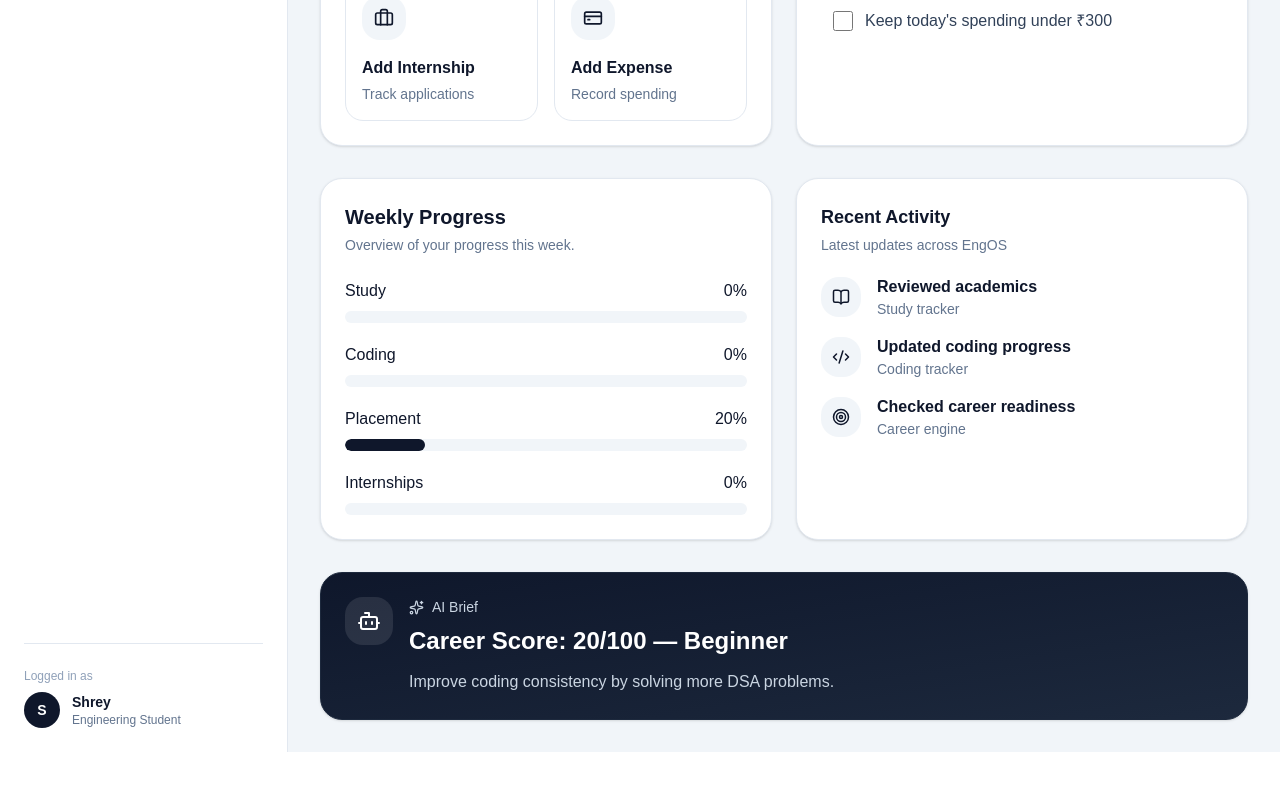
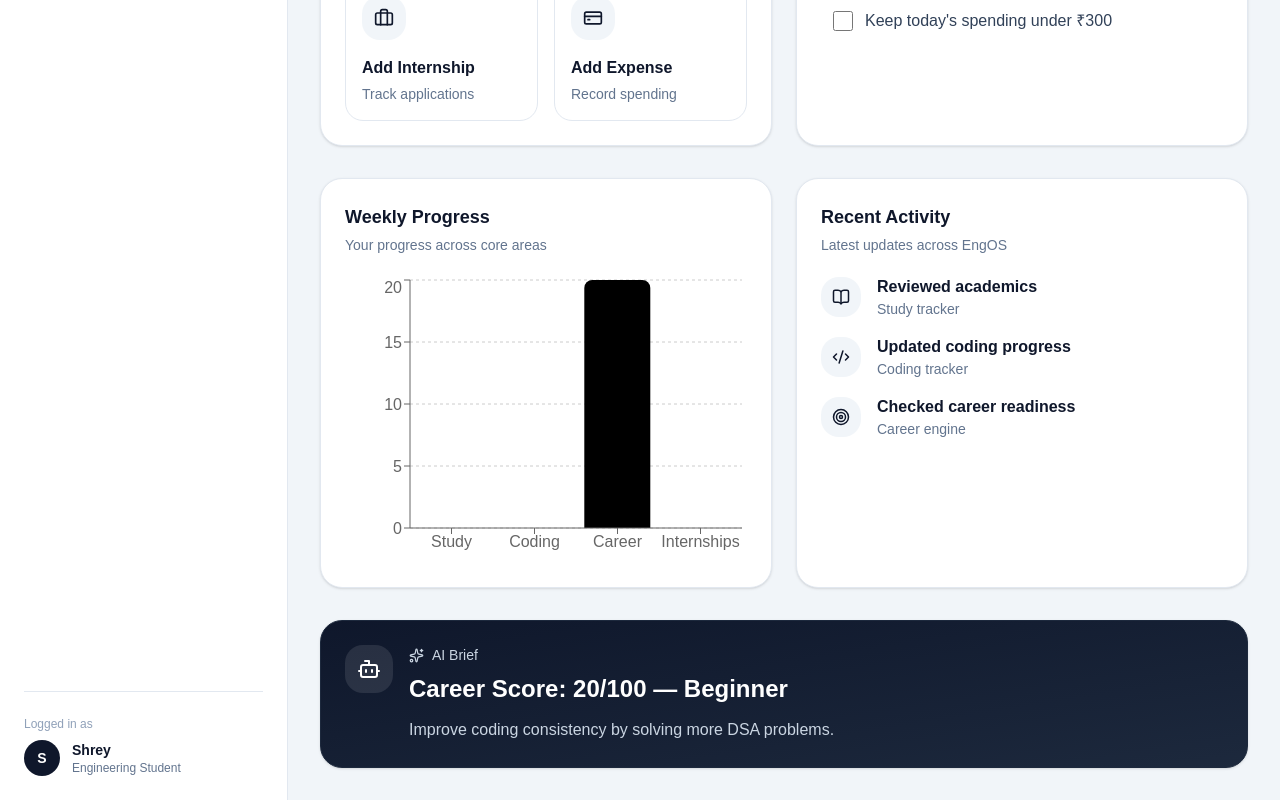
Before and after one commit to SHREYA-DASS926/engineering-os, a React (Vite) app: page / in a window 1280 px wide. Shown: the part 988-1788 px from the top of the page. Before the commit the page ends 1740 px from the top, so only its background shows below. Built offline with nearby package versions, Linux system fonts and the light colour scheme.

Commit message:
feat(dashboard): add analytics chart widget

```diff
--- /dev/null
+++ b/src/components/widgets/AnalyticsChartWidget.tsx
@@ -0,0 +1,49 @@
+import {
+  Bar,
+  BarChart,
+  CartesianGrid,
+  ResponsiveContainer,
+  Tooltip,
+  XAxis,
+  YAxis,
+} from "recharts";
+
+import Widget from "./Widget";
+import WidgetHeader from "./WidgetHeader";
+
+type ChartItem = {
+  name: string;
+  value: number;
+};
+
+type AnalyticsChartWidgetProps = {
+  title: string;
+  subtitle?: string;
+  data: ChartItem[];
+};
+
+function AnalyticsChartWidget({
+  title,
+  subtitle,
+  data,
+}: AnalyticsChartWidgetProps) {
+  return (
+    <Widget>
+      <WidgetHeader title={title} subtitle={subtitle} />
+
+      <div className="h-72">
+        <ResponsiveContainer width="100%" height="100%">
+          <BarChart data={data}>
+            <CartesianGrid strokeDasharray="3 3" vertical={false} />
+            <XAxis dataKey="name" />
+            <YAxis />
+            <Tooltip />
+            <Bar dataKey="value" radius={[8, 8, 0, 0]} />
+          </BarChart>
+        </ResponsiveContainer>
+      </div>
+    </Widget>
+  );
+}
+
+export default AnalyticsChartWidget;
--- a/src/components/widgets/index.ts
+++ b/src/components/widgets/index.ts
@@ -5,3 +5,4 @@ export { default as MissionWidget } from "./MissionWidget";
 export { default as InsightWidget } from "./InsightWidget";
 export { default as AIBriefWidget } from "./AIBriefWidget";
 export { default as TimelineWidget } from "./TimelineWidget";
+export { default as AnalyticsChartWidget } from "./AnalyticsChartWidget";
--- a/src/pages/Dashboard.tsx
+++ b/src/pages/Dashboard.tsx
@@ -9,6 +9,7 @@ import {
 
 import {
   AIBriefWidget,
+  AnalyticsChartWidget,
   MetricWidget,
   TimelineWidget,
 } from "../components/widgets";
@@ -16,7 +17,6 @@ import {
 import HeroBanner from "../features/dashboard/components/HeroBanner";
 import QuickActions from "../features/dashboard/components/QuickActions";
 import DailyChecklist from "../features/dashboard/components/DailyChecklist";
-import WeeklyProgress from "../features/dashboard/components/WeeklyProgress";
 import useDashboard from "../features/dashboard/hooks/useDashboard";
 
 function Dashboard() {
@@ -75,11 +75,15 @@ function Dashboard() {
       </div>
 
       <div className="grid grid-cols-1 xl:grid-cols-2 gap-6">
-        <WeeklyProgress
-          study={study.attendance}
-          coding={Math.min(coding.solved * 5, 100)}
-          placement={placement.totalScore}
-          internships={Math.min(internships.total * 10, 100)}
+        <AnalyticsChartWidget
+        title="Weekly Progress"
+        subtitle="Your progress across core areas"
+        data={[
+        { name: "Study", value: study.attendance },
+        { name: "Coding", value: Math.min(coding.solved * 5, 100) },
+        { name: "Career", value: placement.totalScore },
+        { name: "Internships", value: Math.min(internships.total * 10, 100) },
+        ]}
         />
 
         <TimelineWidget
```
